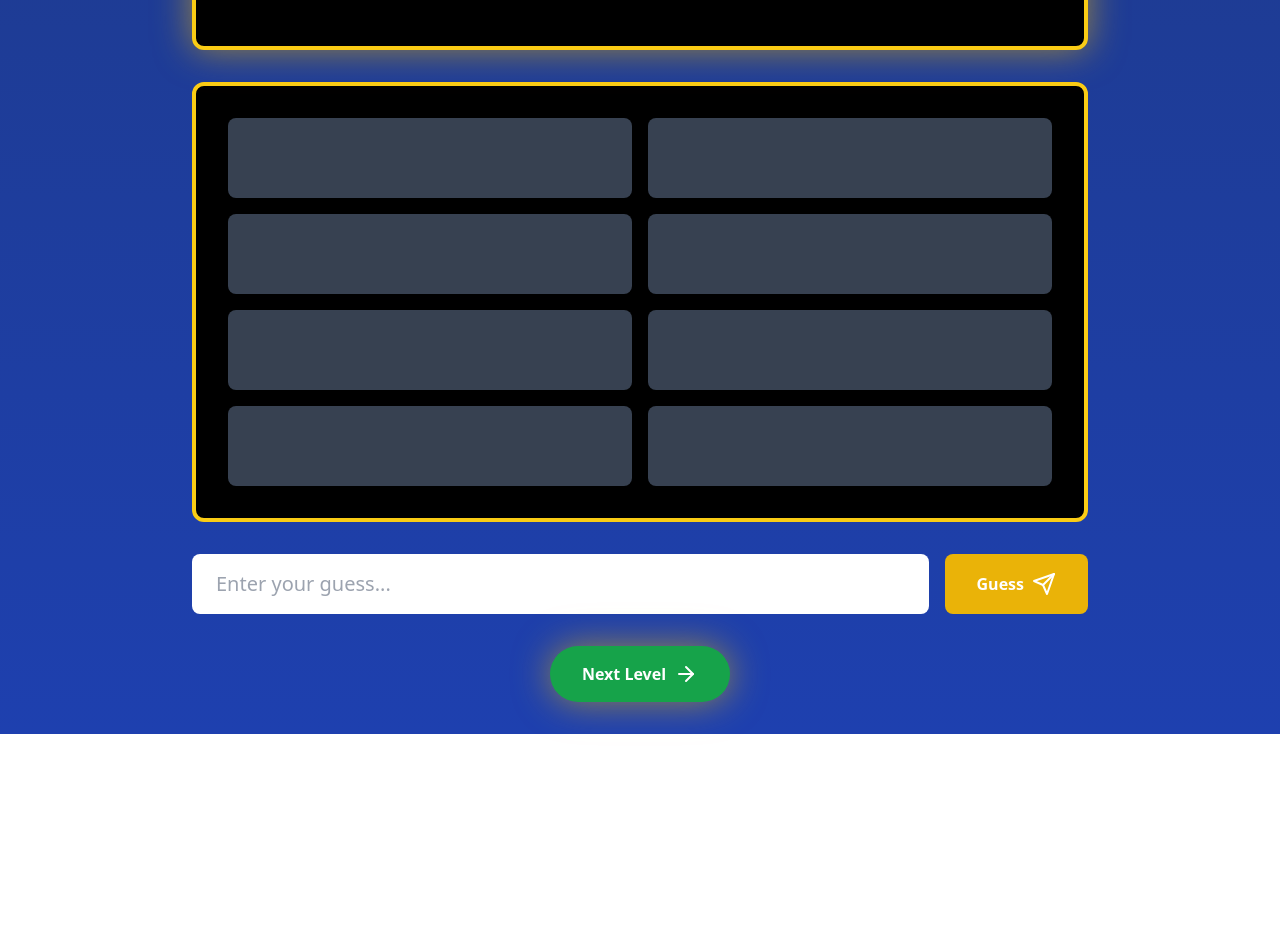
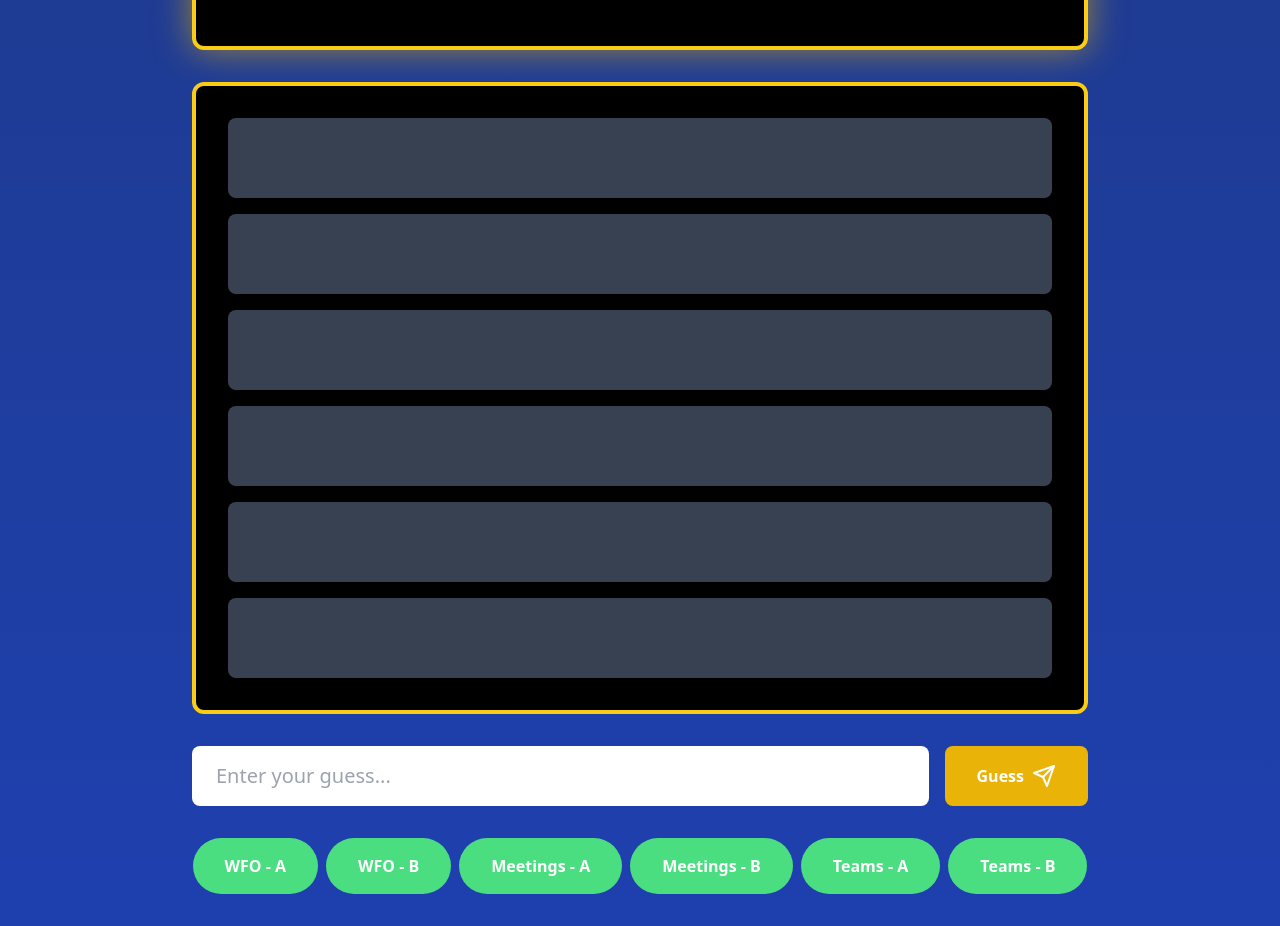
Before and after one commit to depimomo/family-feud, a React (Vite) app: page / in a window 1280 px wide. Shown: the part 314-1240 px from the top of the page. Before the commit the page ends 1048 px from the top, so only its background shows below. Built offline with nearby package versions, Linux system fonts and the light colour scheme.

Commit message:
add real question, able to select question

```diff
--- a/src/App.tsx
+++ b/src/App.tsx
@@ -1,5 +1,5 @@
 import React, { useState } from 'react';
-import { Trophy, ArrowRight, Send, Heart } from 'lucide-react';
+import { Trophy, Send, Heart } from 'lucide-react';
 import levelsData from './data/levels.json';
 
 interface Answer {
@@ -9,13 +9,13 @@ interface Answer {
 }
 
 interface Level {
+  id: string;
   question: string;
   answers: Answer[];
 }
 
 function App() {
   const levels: Level[] = levelsData.levels;
-  const [currentLevelIndex, setCurrentLevelIndex] = useState(0);
   const [totalScore, setTotalScore] = useState(0);
   const [currentQuestion, setCurrentQuestion] = useState(levels[0].question);
   const [answers, setAnswers] = useState<Answer[]>(levels[0].answers);
@@ -37,6 +37,10 @@ function App() {
   const revealAllAnswers = () => {
     setAnswers(answers.map(answer => ({ ...answer, isRevealed: true })));
   };
+
+  const shouldRevealAllAnswers = (remainingLives: number) => {
+    return remainingLives < 0;
+  }
 
   const isMatchingAnswer = (guess: string, answer: string): boolean => {
     const guessWords = guess.toLowerCase().trim().split(/\s+/);
@@ -98,7 +102,7 @@ function App() {
       setShowWrongOverlay(true);
       setLives(prev => {
         const newLives = prev - 1;
-        if (newLives === 0) {
+        if (shouldRevealAllAnswers(newLives)) {
           revealAllAnswers();
         }
         return newLives;
@@ -112,14 +116,19 @@ function App() {
     setGuess('');
   };
 
-  const nextLevel = () => {
-    const nextIndex = (currentLevelIndex + 1) % levels.length;
-    setCurrentLevelIndex(nextIndex);
-    setCurrentQuestion(levels[nextIndex].question);
-    setAnswers(levels[nextIndex].answers);
+  const goToLevel = (id: string) => {
+    const level = levels.find(level => level.id === id);
+    if (!level) {
+      console.error(`Level with id "${id}" not found.`);
+      return;
+    }
+
+    setCurrentQuestion(level?.question);
+    setAnswers(level?.answers);
     setGuess('');
     setLives(3);
-  };
+    setTotalScore(0);
+  }
 
   return (
     <div className="min-h-screen bg-gradient-to-b from-blue-900 to-blue-800 flex flex-col items-center p-8 relative">
@@ -138,7 +147,9 @@ function App() {
       {/* Score and Lives */}
       <div className="w-full max-w-4xl flex justify-between items-center mb-8">
         {/* Score Board */}
-        <div className="bg-black rounded-full p-8 border-4 border-yellow-400 glow-effect">
+        <div
+          onClick={ revealAllAnswers }
+          className="bg-black rounded-full p-8 border-4 border-yellow-400 glow-effect">
           <div className="flex items-center gap-4">
             <Trophy size={32} className="text-yellow-400" />
             <span className="text-6xl font-bold text-yellow-400">{totalScore}</span>
@@ -169,7 +180,7 @@ function App() {
 
       {/* Answer Board */}
       <div className="bg-black p-8 rounded-xl w-full max-w-4xl mb-8 border-4 border-yellow-400">
-        <div className="grid grid-cols-2 gap-4">
+        <div className="grid grid-cols-1 gap-4">
           {answers.map((answer, index) => (
             <div
               key={index}
@@ -200,28 +211,31 @@ function App() {
           className={`flex-1 px-6 py-4 rounded-lg text-xl focus:outline-none focus:ring-2 focus:ring-yellow-400 ${
             isWrongAnswer ? 'shake bg-red-100' : 'bg-white'
           }`}
-          disabled={lives === 0}
+          disabled={shouldRevealAllAnswers(lives)}
         />
         <button
           type="submit"
           className={`bg-yellow-500 hover:bg-yellow-600 text-white font-bold py-4 px-8 rounded-lg flex items-center gap-2 transition-all duration-300 transform hover:scale-105 ${
-            lives === 0 ? 'opacity-50 cursor-not-allowed' : ''
+            shouldRevealAllAnswers(lives) ? 'opacity-50 cursor-not-allowed' : ''
           }`}
-          disabled={lives === 0}
+          disabled={shouldRevealAllAnswers(lives)}
         >
           <span>Guess</span>
           <Send size={24} />
         </button>
       </form>
 
-      {/* Next Level Button */}
-      <button
-        onClick={nextLevel}
-        className="bg-green-600 hover:bg-green-700 text-white font-bold py-4 px-8 rounded-full flex items-center gap-2 transition-all duration-300 transform hover:scale-105 glow-effect"
-      >
-        <span>Next Level</span>
-        <ArrowRight size={24} />
-      </button>
+      {/* Navigation Buttons */}
+      <div className="flex flex-row space-x-2 overflow-x-auto bg-transparent">
+        { levels.map(level => (
+          <button
+            onClick={() => goToLevel(level.id)}
+            className={`bg-green-400 hover:bg-green-600 text-white font-bold py-4 px-8 rounded-full flex items-center gap-2 transition-all duration-300 transform hover:scale-105`}
+            >
+            { level.id }
+          </button>
+        ))}
+      </div>
     </div>
   );
 }
--- a/src/data/levels.json
+++ b/src/data/levels.json
@@ -1,42 +1,75 @@
 {
   "levels": [
     {
-        "question": "Name a popular food item you'd find at a restaurant.",
+      "id": "WFO - A",
+      "question": "What's something people do to look busy at work?",
       "answers": [
-          { "text": "Pizza", "points": 35, "isRevealed": false },
-          { "text": "Burger", "points": 25, "isRevealed": false },
-          { "text": "Sushi", "points": 15, "isRevealed": false },
-          { "text": "Pasta", "points": 10, "isRevealed": false },
-          { "text": "Tacos", "points": 8, "isRevealed": false },
-          { "text": "Salad", "points": 4, "isRevealed": false },
-          { "text": "Steak", "points": 2, "isRevealed": false },
-          { "text": "Ice Cream", "points": 1, "isRevealed": false }
+        { "text": "Typing furiously with no actual task", "points": 25, "isRevealed": false },
+        { "text": "Switching between tabs quickly", "points": 20, "isRevealed": false },
+        { "text": "Walking around with a notebook", "points": 18, "isRevealed": false },
+        { "text": "Joining every meeting possible", "points": 15, "isRevealed": false },
+        { "text": "Staring seriously at the monitor", "points": 12, "isRevealed": false },
+        { "text": "Talking loudly about deadlines", "points": 10, "isRevealed": false }
       ]
     },
     {
-        "question": "Name something people do to stay healthy.",
+      "id": "WFO - B",
+      "question": "What's the first thing people do when they arrive at the office?",
       "answers": [
-          { "text": "Exercise", "points": 40, "isRevealed": false },
-          { "text": "Eat Well", "points": 30, "isRevealed": false },
-          { "text": "Sleep", "points": 15, "isRevealed": false },
-          { "text": "Drink Water", "points": 8, "isRevealed": false },
-          { "text": "Meditate", "points": 4, "isRevealed": false },
-          { "text": "Take Vitamins", "points": 2, "isRevealed": false },
-          { "text": "Regular Checkups", "points": 1, "isRevealed": false },
-          { "text": "Reduce Stress", "points": 1, "isRevealed": false }
+        { "text": "Make coffee or tea", "points": 30, "isRevealed": false },
+        { "text": "Open Slack", "points": 20, "isRevealed": false },
+        { "text": "Say hi to coworkers", "points": 15, "isRevealed": false },
+        { "text": "Check calendar/meeting schedule", "points": 13, "isRevealed": false },
+        { "text": "Complain about traffic/WFO life", "points": 12, "isRevealed": false },
+        { "text": "Sit quietly pretending to have work already", "points": 10, "isRevealed": false }
       ]
     },
     {
-        "question": "Name a popular vacation destination.",
+      "id": "Meetings - A",
+      "question": "What's a common excuse for people when miss a meeting?",
       "answers": [
-          { "text": "Hawaii", "points": 35, "isRevealed": false },
-          { "text": "Paris", "points": 25, "isRevealed": false },
-          { "text": "Disney World", "points": 20, "isRevealed": false },
-          { "text": "Las Vegas", "points": 10, "isRevealed": false },
-          { "text": "New York", "points": 5, "isRevealed": false },
-          { "text": "Caribbean", "points": 3, "isRevealed": false },
-          { "text": "London", "points": 1, "isRevealed": false },
-          { "text": "Tokyo", "points": 1, "isRevealed": false }
+        { "text": "Didn't get the invite", "points": 25, "isRevealed": false },
+        { "text": "Internet issues", "points": 20, "isRevealed": false },
+        { "text": "Had another meeting", "points": 18, "isRevealed": false },
+        { "text": "Thought it was tomorrow", "points": 15, "isRevealed": false },
+        { "text": "Time zone confusion", "points": 12, "isRevealed": false },
+        { "text": "Was grabbing coffee/food", "points": 10, "isRevealed": false }
+      ]
+    },
+    {
+      "id": "Meetings - B",
+      "question": "What's something people usually say to end a meeting?",
+      "answers": [
+        { "text": "Let's take this offline", "points": 25, "isRevealed": false },
+        { "text": "I'll follow up via email", "points": 20, "isRevealed": false },
+        { "text": "Great discussion, team", "points": 18, "isRevealed": false },
+        { "text": "We're out of time", "points": 15, "isRevealed": false },
+        { "text": "Let's revisit later on that", "points": 12, "isRevealed": false },
+        { "text": "Thanks, everyone!", "points": 10, "isRevealed": false }
+      ]
+    },
+    {
+      "id": "Teams - A",
+      "question": "What's the first thing that a new joiner usually asks?",
+      "answers": [
+        { "text": "Where can I find the docs?", "points": 26, "isRevealed": false },
+        { "text": "What does this acronym mean?", "points": 21, "isRevealed": false },
+        { "text": "Who owns this?", "points": 17, "isRevealed": false },
+        { "text": "How do I access the repo?", "points": 14, "isRevealed": false },
+        { "text": "When's the next team sync?", "points": 12, "isRevealed": false },
+        { "text": "Where's the toilet?", "points": 10, "isRevealed": false }
+      ]
+    },
+    {
+      "id": "Teams - B",
+      "question": "What's a sign that the team is currently growing quite fast?",
+      "answers": [
+        { "text": "New faces in every meeting", "points": 24, "isRevealed": false },
+        { "text": "Too many Slack channels", "points": 22, "isRevealed": false },
+        { "text": "Onboarding never ends", "points": 19, "isRevealed": false },
+        { "text": "Everyone's calendar is full", "points": 16, "isRevealed": false },
+        { "text": "\"Let me check first with X\"", "points": 11, "isRevealed": false },
+        { "text": "Random people added in PR comments", "points": 8, "isRevealed": false }
       ]
     }
   ]
```
Lines whose indentation alone changed are shown as unchanged.
